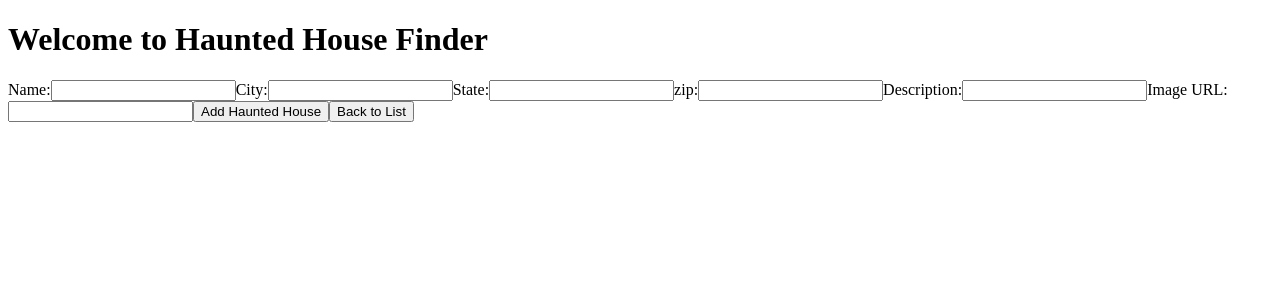
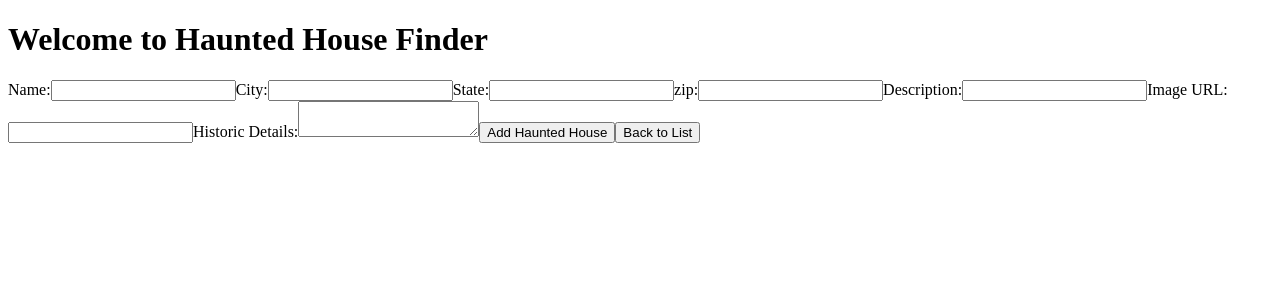
Before and after one commit to Rtollinchi/Ghostly-Estates, an Angular app: page /add-house in a window 1280 px wide. Shown: the top 300 px of the page. Built offline with nearby package versions, Linux system fonts and the light colour scheme.

Commit message:
updated haunted-house-details.html to render a newHouse history, fixed HauntedHouse 17 image

```diff
--- a/src/app/add-haunted-house/add-haunted-house.component.html
+++ b/src/app/add-haunted-house/add-haunted-house.component.html
@@ -53,6 +53,13 @@
     required
   />
 
+  <label for="history">Historic Details:</label>
+  <textarea
+    id="history"
+    [(ngModel)]="newHouse.history"
+    name="history"
+  ></textarea>
+
   <button type="submit">Add Haunted House</button>
   <button routerLink="/">Back to List</button>
 </form>
--- a/src/app/add-haunted-house/add-haunted-house.component.ts
+++ b/src/app/add-haunted-house/add-haunted-house.component.ts
@@ -23,6 +23,7 @@ export class AddHauntedHouseComponent {
     },
     description: '',
     imageUrl: '',
+    history: '',
   };
 
   onSubmit() {
@@ -43,6 +44,7 @@ export class AddHauntedHouseComponent {
       },
       description: '',
       imageUrl: '',
+      history: '',
     };
   }
 }
--- a/src/app/haunted-house-detail/haunted-house-detail.component.html
+++ b/src/app/haunted-house-detail/haunted-house-detail.component.html
@@ -6,9 +6,9 @@
   </p>
   <p></p>
   <img [src]="hauntedHouse.imageUrl" alt="{{ hauntedHouse.name }}" />
-  <div *ngIf="houseHistory">
+  <div *ngIf="houseHistory || hauntedHouse.history">
     <h3>Historical Details</h3>
-    <p>{{ houseHistory }}</p>
+    <p>{{ houseHistory || hauntedHouse.history }}</p>
   </div>
   <button routerLink="/">Back to List</button>
 </div>
--- a/src/app/haunted-house-detail/haunted-house-detail.component.ts
+++ b/src/app/haunted-house-detail/haunted-house-detail.component.ts
@@ -26,5 +26,6 @@ export class HauntedHouseDetailComponent implements OnInit {
     this.hauntedHouse = this.hauntedHouseService.getHauntedHouse(id);
     console.log('Fetched Haunted House:', this.hauntedHouse);
     this.houseHistory = this.hauntedHouseService.getHauntedHouseHistory(id);
+
   }
 }
--- a/src/app/haunted-house.service.ts
+++ b/src/app/haunted-house.service.ts
@@ -10,6 +10,7 @@ export interface HauntedHouse {
   };
   description: string;
   imageUrl: string;
+  history?: string;
 }
 
 @Injectable({
@@ -168,7 +169,7 @@ export class HauntedHouseService {
       description:
         'A historic jail where visitors report encounters with ghostly former inmates.',
       imageUrl:
-        'https://ghostcitytours.com/cdn-cgi/image/quality=60,f=auto,w=1110,h=634/images/charleston/haunted-places/charleston-jail/haunted-charleston-jail.jpg',
+        'https://res.cloudinary.com/simpleview/image/upload/c_fill,w_1024,h_576,q_auto:eco,f_auto,g_auto/crm/charleston/0Wk1WBkK_221FA2D5-C81D-46F5-8666FF20AD751A60_f472e6be-ae7b-49fe-a78c6dd82d4a8f65.jpg',
     },
     {
       id: 18,
@@ -258,4 +259,8 @@ export class HauntedHouseService {
   addHauntedHouse(house: HauntedHouse): void {
     this.hauntedHouses.push(house);
   }
+
+  addHauntedHouseHistory(id: number, historyDetails: string) {
+    this.hauntedHouseHistory[id] = historyDetails;
+  }
 }
```
Also changed, not shown: 1 other file (tests, documents, lock files or other folders).
